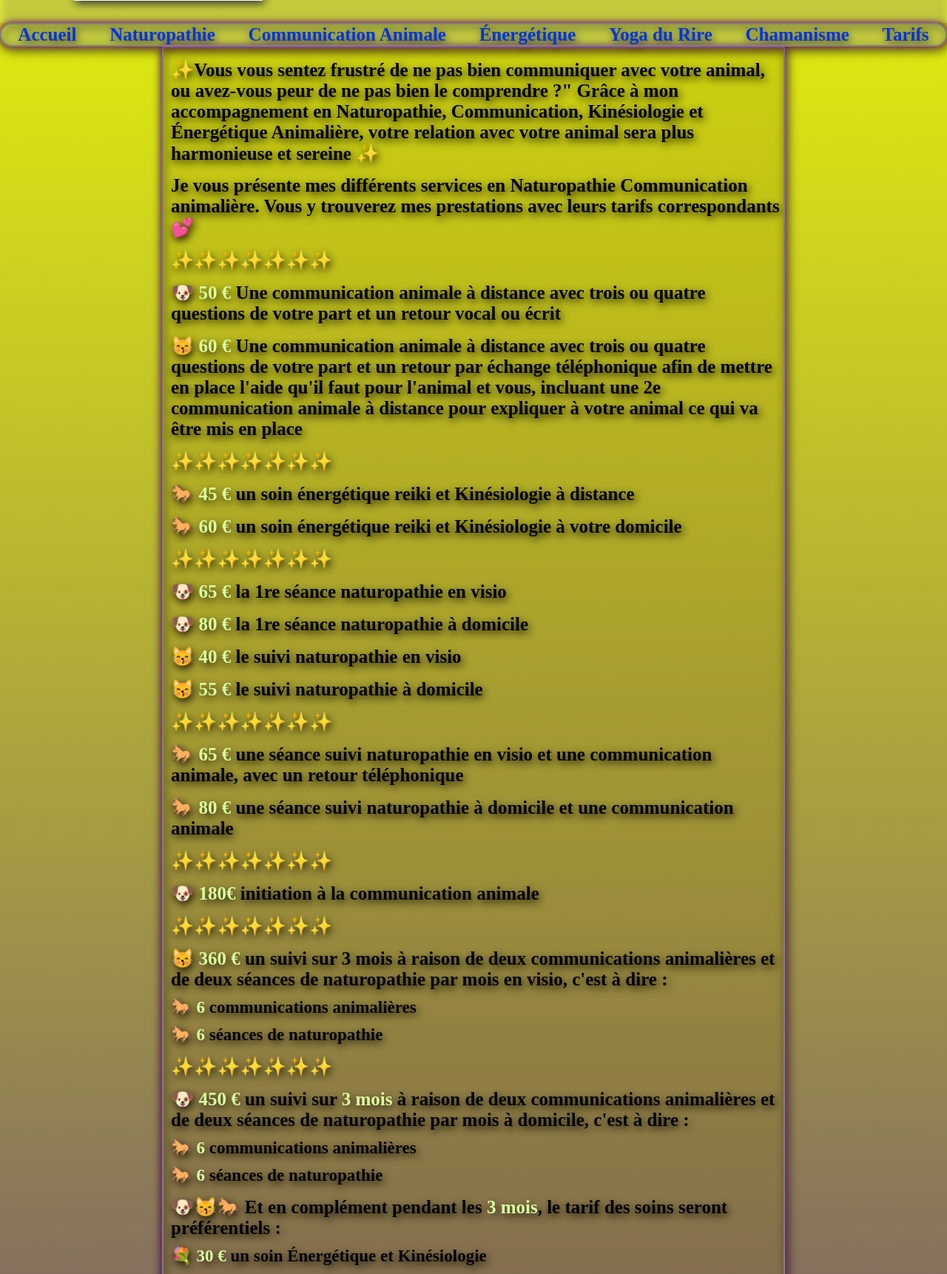
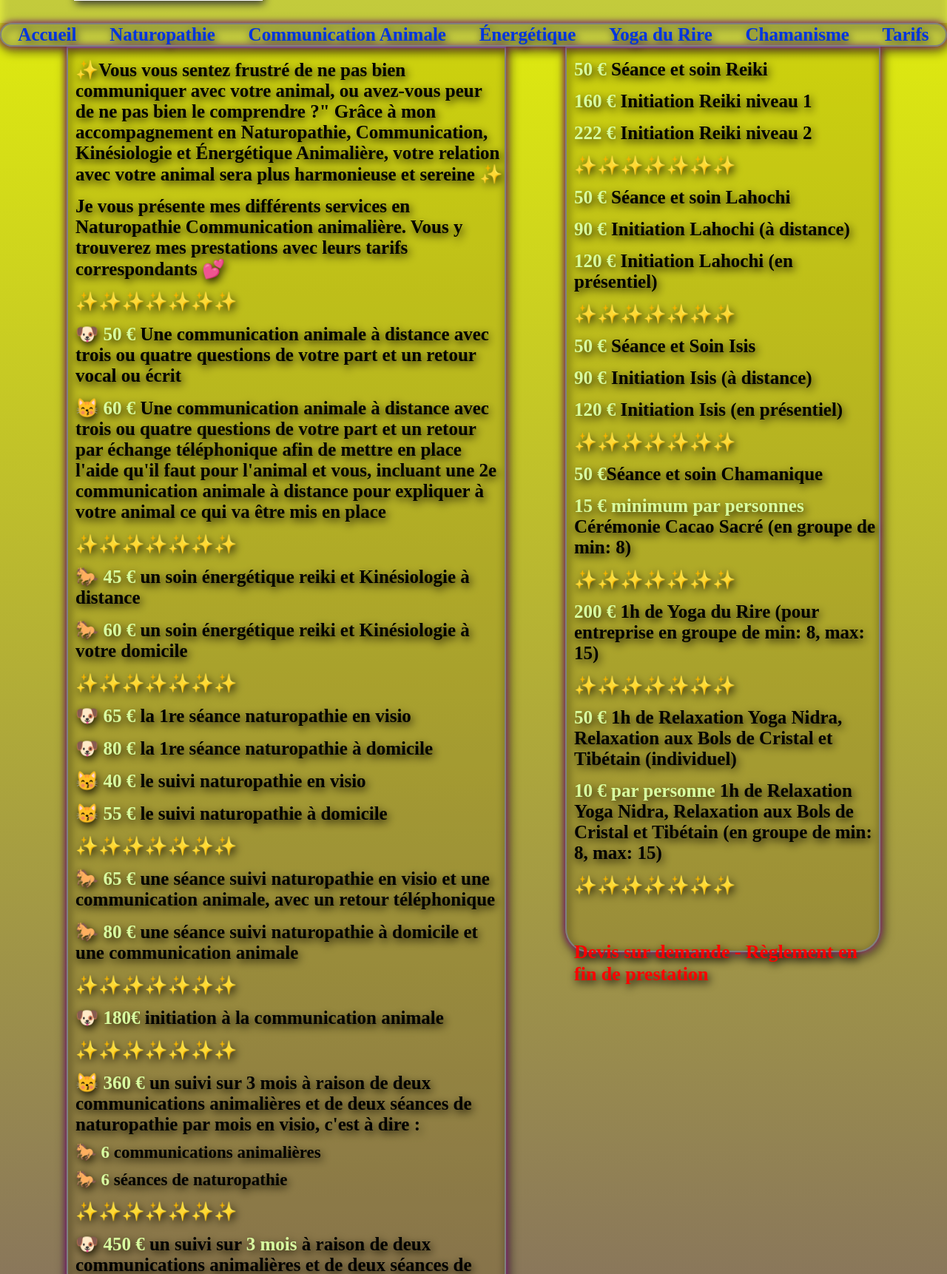
Before and after one commit to Estebann12/Isabelle-Blondelle2, a PHP site: page /pages/tarifs.html in a window 1280 px wide. Shown: the part 277-1999 px from the top of the page at 74% size. Run offline with PHP 8.4, Linux system fonts and the light colour scheme.

Commit message:
tarifs + correction text

```diff
--- a/assets/style.css
+++ b/assets/style.css
@@ -12,14 +12,27 @@
 
 #textetarifs{
     background:rgb(230 186 5 / 9%);
-    max-width: 1000px;
+    max-width: 590px;
     max-height: 8000px;
-    margin: 0 219px 0 219px;
+    margin: 0 40px 0 40px;
     border: 2px solid grey;
     box-shadow: 0px 0px 10px purple;
     border-bottom-left-radius: 2rem;
     border-bottom-right-radius: 2rem;
 }
+
+#textetarifs2{
+    background:rgb(230 186 5 / 9%);
+    max-width: 590px;
+    max-height: 1220px;
+    margin: 0 40px 0 40px;
+    border: 2px solid grey;
+    box-shadow: 0px 0px 10px purple;
+    border-bottom-left-radius: 2rem;
+    border-bottom-right-radius: 2rem;
+}
+
+
 
 .tarifs{
     display: inline-flex;
@@ -43,9 +56,28 @@ padding-top: 10px;
 padding-left: 10px;
 }
 
+.tarifs h3 {
+    font-size: 26px;
+    font-weight: bold;
+    color: rgb(255 0 0);
+    padding-top: 20px;
+    padding-left: 10px;
+    cursor: default;
+}
+
 
 .tarifs a:last-child {
     margin-bottom: 5rem;
+}
+
+.tarifs span {
+    color:rgb(217, 255, 161);
+}
+
+.tarifs-color {
+    padding-right: 50px;
+    padding-left: 50px;
+    display: flex;
 }
 
 .apropos{
@@ -143,14 +175,6 @@ p {
 
 .commu h3:last-child {
     margin-block-end: 5rem;
-}
-
-.tarifs span {
-    color:rgb(217, 255, 161);
-}
-
-.tarifs-color {
-background-color: orange;
 }
 
 .energie {
@@ -256,6 +280,11 @@ background-color: orange;
     padding-top: 20px;
     padding-left: 5px;
     margin-block-end: 0;
+}
+
+.chamanisme h3#chama {
+    padding-top: 0;
+    margin-block-start: 0;
 }
 
 .chamanisme a:last-child {
--- a/index.html
+++ b/index.html
@@ -65,7 +65,7 @@
           <a>->Relaxations</a>
 
 
-          <a span style="color:rgb(176, 8, 8)"> Venez comme vous êtes, je ne suis jamais dans le jugement, mais toujours dans <span style="color:red">l’Amour  !</span></a>
+          <a > Venez comme vous êtes, je ne suis jamais dans le jugement, mais toujours dans <span style="color:red">l’Amour  !</span></a>
       </div>
 
     </section>
--- a/pages/tarifs.html
+++ b/pages/tarifs.html
@@ -43,8 +43,8 @@
     <a href=".\tarifs.html">Tarifs</a>
   </div>
   </section>
-    <section class="tarifs-color" id="textetarifs">
-      <div class="tarifs">
+    <section class="tarifs-color">
+      <div class="tarifs" id="textetarifs">
         <a>✨Vous vous sentez frustré de ne pas bien communiquer avec votre animal, ou avez-vous peur de ne pas bien le comprendre ?"
 
         Grâce à mon accompagnement en Naturopathie, Communication, Kinésiologie et Énergétique Animalière, votre relation avec votre animal sera plus harmonieuse et sereine ✨</a>
@@ -96,10 +96,30 @@
         <p>💐 <span>30 €</span> un soin Énergétique et Kinésiologie</p>
 
         <a>✨✨✨✨✨✨✨</a>
-
-      <a>Mon mail : <span style="color:rgb(38, 0, 255)">blondelleisabelle12@gmail.com</span></a>
-
-      <a>Isabelle Hublet Blondelle Naturopathe Communicatrice, Kinésiologue et Énergéticienne Animalière au Cœur de l'Humain et de l'Animal</a>
+      </div>
+      <div class="tarifs" id="textetarifs2">
+     <a><span>50 €</span> Séance et soin Reiki </a>
+     <a><span>160 €</span> Initiation Reiki niveau 1</a>
+     <a><span>222 €</span> Initiation Reiki niveau 2</a>
+     <a>✨✨✨✨✨✨✨</a>
+     <a><span>50 €</span> Séance et soin Lahochi</a>
+     <a><span>90 €</span> Initiation Lahochi (à distance)</a>
+     <a><span>120 €</span> Initiation Lahochi (en présentiel)</a>
+     <a>✨✨✨✨✨✨✨</a>
+     <a><span>50 €</span> Séance et Soin Isis</a>
+     <a><span>90 €</span> Initiation Isis (à distance)</a>
+     <a><span>120 €</span> Initiation Isis (en présentiel)</a>
+     <a>✨✨✨✨✨✨✨</a>
+     <a><span>50 €</span>Séance et soin Chamanique</a>
+     <a><span>15 € minimum par personnes </span> Cérémonie Cacao Sacré (en groupe de min: 8)</a>
+     <a>✨✨✨✨✨✨✨</a>
+     <a><span>200 €</span> 1h de Yoga du Rire (pour entreprise en groupe de min: 8, max: 15)</a>
+     <a>✨✨✨✨✨✨✨</a>
+     <a><span>50 €</span> 1h de Relaxation Yoga Nidra, Relaxation aux Bols de Cristal et Tibétain (individuel)</a>
+     <a><span>10 € par personne</span> 1h de Relaxation Yoga Nidra, Relaxation aux Bols de Cristal et Tibétain (en groupe de min: 8, max: 15)</a>
+     <a>✨✨✨✨✨✨✨</a>
+     <a><span></span></a>
+     <h3>Devis sur demande - Règlement en fin de prestation</h3>
       </div>
     </section>
     <section class="section-contact">
@@ -135,6 +155,7 @@
         <a href="https://www.instagram.com/reikiza_energies/"><i class='bx bxl-instagram'></i>reikiza_energies</a>
         <a href="https://www.facebook.com/profile.php?id=100008238468492"><i class='bx bxl-facebook'></i> Isabelle Hublet Blondelle</a>
         <a href="https://www.youtube.com/@isabellehubletblondelleami3827"><i class='bx bxl-youtube'></i>  Isabelle Hublet Blondelle amizanimaux</a>
+        <a href="https://www.tiktok.com/@blondelle.isabelle"><i class='bx bxl-tiktok'></i>@blondelle.isabelle</a>
         <a href="https://www.linkedin.com/in/isabelle-hublet-blondelle-a17549176/"><i class='bx bxl-linkedin'>  Isabelle Blondelle</i></a>
         <a href="https://estebann12.github.io/Mon-Portfolio/">Copyright &copy; 2024 by Estebann Krebs | Tout Droits Réservé.</a>
 
```
Also changed, not shown: pages/chamanisme.html (+6 -3 lines), assets/document/facebook_1717416080938_7203365137945060086.jpg (added), assets/images/chamanisme/tassefleur.jpg (added). Lines whose indentation alone changed are shown as unchanged.
